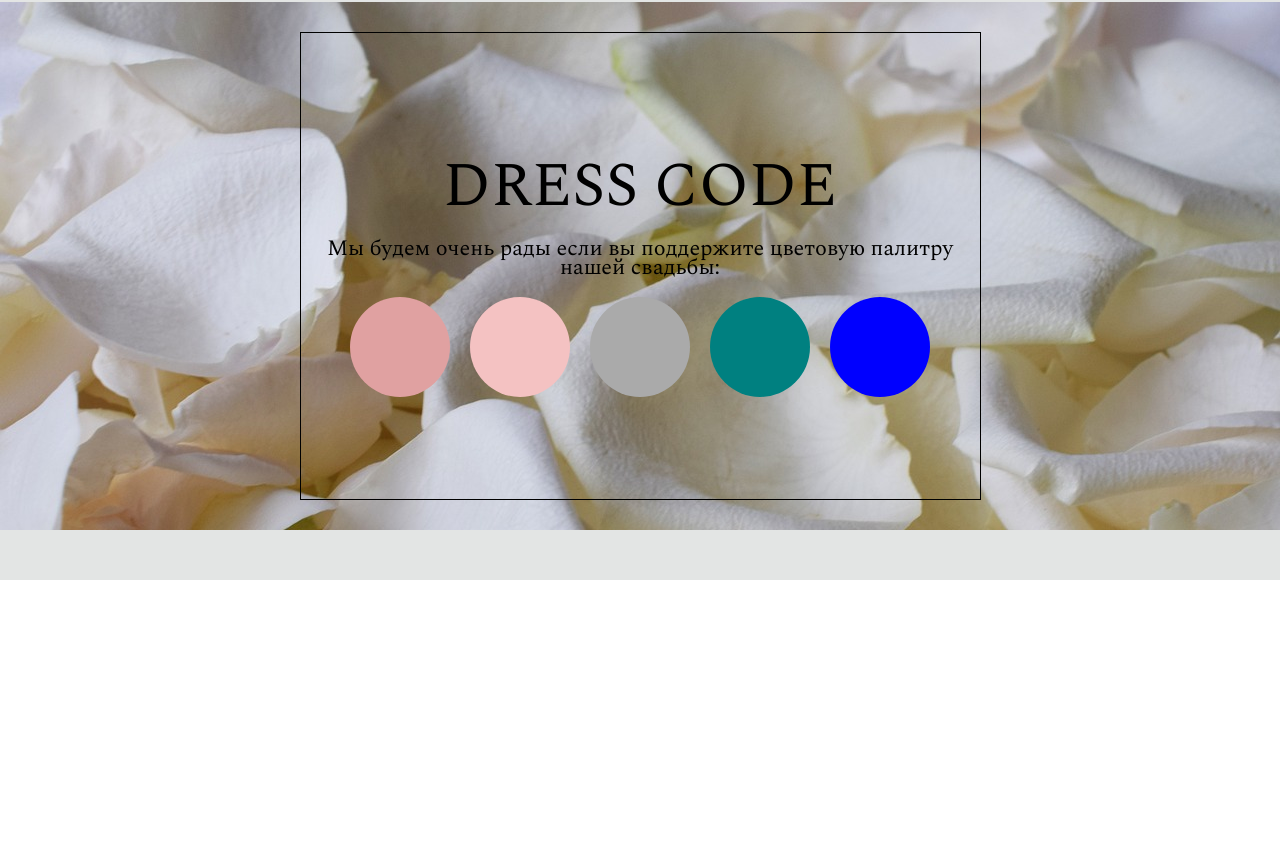
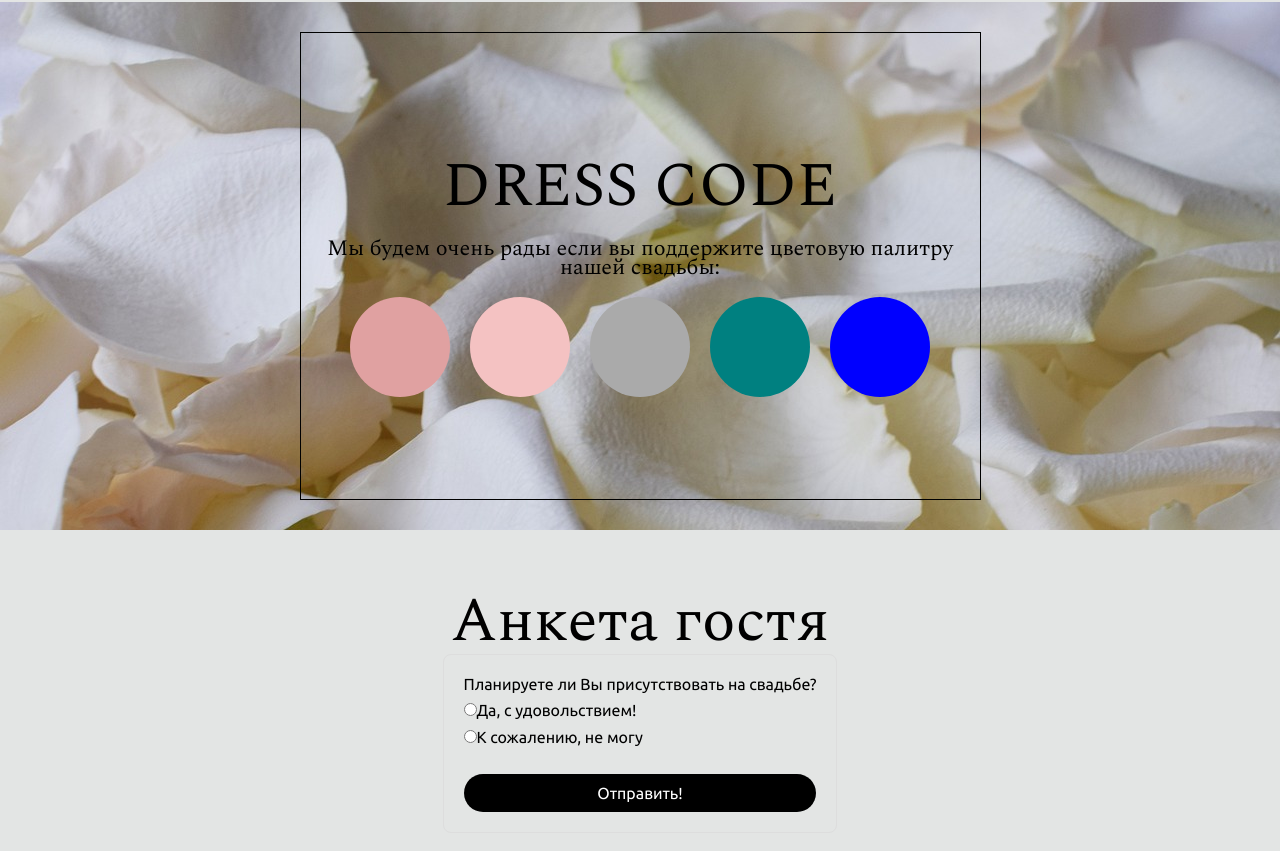
Before and after one commit to timuritodev/wed, a React (Vite) app: page / in a window 1280 px wide. Shown: the part 1912-2763 px from the top of the page. Before the commit the page ends 2492 px from the top, so only its background shows below. Built offline with nearby package versions, Linux system fonts and the light colour scheme.

Commit message:
added formBlock and Popup

```diff
--- /dev/null
+++ b/src/components/FormBlock/FormBlock.css
@@ -0,0 +1,53 @@
+.form-block {
+    padding: 20px;
+    border: 1px solid #ddd;
+    border-radius: 8px;
+    max-width: 600px;
+    margin: auto;
+  }
+
+  .form-block__container {
+    display: flex;
+    flex-direction: column;
+    align-items: center;
+  }
+
+  .form-block__form {
+    width: 100%;
+    display: flex;
+    flex-direction: column;
+  }
+
+  .form-block__field {
+    margin-bottom: 20px;
+  }
+
+  .form-block__field label {
+    display: block;
+    font-weight: normal;
+    margin-bottom: 8px;
+  }
+
+  .form-block__options {
+    display: flex;
+    flex-direction: column;
+  }
+
+  .form-block__options label {
+    margin-bottom: 8px;
+  }
+
+  /* .form-block__input {
+    margin: 0 0 0 10px;
+  } */
+
+  .form-block__submit {
+    padding: 10px 20px;
+    background-color: #000;
+    color: #fff;
+    border: none;
+    border-radius: 4px;
+    cursor: pointer;
+    justify-self: center;
+    border-radius: 50px;
+  }
--- /dev/null
+++ b/src/components/FormBlock/FormBlock.tsx
@@ -0,0 +1,67 @@
+import { ChangeEvent, FC, FormEvent, useState } from "react";
+import "./FormBlock.css";
+import { PopupForm } from "../Popups/PopupWholesale";
+
+interface FormBlockProps {
+  names: string[];
+}
+
+export const FormBlock: FC<FormBlockProps> = ({ names }) => {
+  const [isPopupOpened, setIsPopupOpened] = useState<boolean>(false);
+  const [formData, setFormData] = useState({
+    name: names,
+    attending: "",
+  });
+
+  const handleChange = (e: ChangeEvent<HTMLInputElement>) => {
+    const { name, value } = e.target;
+    setFormData({ ...formData, [name]: value });
+  };
+
+  const handleSubmit = (e: FormEvent) => {
+    e.preventDefault();
+    setIsPopupOpened(true);
+    console.log({ ...formData });
+  };
+
+  return (
+    <div className="form-block">
+      <div className="form-block__container">
+        <form onSubmit={handleSubmit} className="form-block__form">
+          <div className="form-block__field">
+            <label>Планируете ли Вы присутствовать на свадьбе?</label>
+            <div className="form-block__options">
+              <label>
+                <input
+                  type="radio"
+                  name="attending"
+                  value="yes"
+                  checked={formData.attending === "yes"}
+                  onChange={handleChange}
+                  required
+                />
+                Да, с удовольствием!
+              </label>
+              <label>
+                <input
+                  type="radio"
+                  name="attending"
+                  value="no"
+                  className="form-block__input"
+                  checked={formData.attending === "no"}
+                  onChange={handleChange}
+                  required
+                />
+                К сожалению, не могу
+              </label>
+            </div>
+          </div>
+          <button type="submit" className="form-block__submit">
+            Отправить!
+          </button>
+        </form>
+      </div>
+      <PopupForm isOpened={isPopupOpened} setIsOpened={setIsPopupOpened} />
+    </div>
+  );
+};
--- /dev/null
+++ b/src/components/Popups/Popup.css
@@ -0,0 +1,146 @@
+.popup {
+  background-color: rgba(43, 47, 51, 0.4);
+  width: 100vw;
+  min-height: 100vh;
+  position: fixed;
+  top: 0;
+  left: 0;
+  display: flex;
+  flex-direction: column;
+  justify-content: center;
+  align-content: center;
+  z-index: 25;
+  visibility: hidden;
+  opacity: 0;
+  transition: visibility 0.3s, opacity ease 0.3s;
+  overflow: auto;
+}
+
+.popup_opened {
+  visibility: visible;
+  opacity: 1;
+  overflow-y: scroll;
+}
+
+.popup__container {
+  max-width: 620px;
+  box-sizing: border-box;
+  width: 100%;
+  margin: 50px auto 100px;
+  padding: 40px;
+  border-radius: 30px;
+  background-color: #fff;
+  display: flex;
+  flex-direction: column;
+  overflow: hidden;
+  position: relative;
+}
+
+.popup__title {
+  font-size: 30px;
+  line-height: 39px;
+  font-weight: 700;
+  margin: 0;
+}
+
+.popup__text {
+  font-size: 20px;
+  line-height: 26px;
+  font-weight: 400;
+  padding: 0 0 30px 0;
+  margin: 0;
+}
+
+.popup__close {
+  border-radius: 64px;
+  background: #000;
+  border: none;
+  color: var(--White_text, #f6f6f6);
+  font-size: 20px;
+  font-style: normal;
+  font-weight: 400;
+  line-height: normal;
+  max-width: 574px;
+  height: 64px;
+  margin: 16px 0 0 0;
+  cursor: pointer;
+}
+
+.popup__close:hover {
+  color: #0c0c0c;
+}
+
+.body__scroll-lock {
+  height: 100%;
+  overflow: hidden;
+}
+.popup__x-btn {
+  width: 30px;
+  height: 30px;
+  position: absolute;
+  top: 20px;
+  right: 20px;
+  background-color: transparent;
+  background: url("../../images/x-button.svg") center no-repeat;
+  border: none;
+  transition: opacity 0.5s;
+  display: block;
+}
+
+.popup__x-btn:hover {
+  cursor: pointer;
+  opacity: 0.7;
+}
+
+.popup__link {
+  font-family: Ubuntu;
+  font-size: 20px;
+  font-weight: 400;
+  line-height: 23px;
+  letter-spacing: 0em;
+  text-decoration: none;
+  color: #0f100f;
+}
+
+@media screen and (max-width: 767px) {
+  .popup__container {
+    max-width: 320px;
+    border-radius: 20px;
+    padding-bottom: 20px;
+    padding-left: 20px;
+    padding-right: 20px;
+  }
+
+  .popup__link {
+    font-size: 15px;
+  }
+
+  .popup__x-btn {
+    width: 20px;
+    height: 20px;
+    top: 10px;
+    right: 10px;
+  }
+  .popup__close {
+    height: 35px;
+  }
+  .popup__title {
+    font-size: 20px;
+    line-height: normal;
+  }
+
+  .popup__text {
+    font-size: 15px;
+    line-height: normal;
+  }
+  .popup__x-btn {
+    display: block;
+  }
+
+  .popup__close {
+    font-size: 16px;
+    text-decoration: none;
+    margin-top: 20px;
+    margin-bottom: 5px;
+  }
+}
--- /dev/null
+++ b/src/components/Popups/Popup.tsx
@@ -0,0 +1,47 @@
+import { FC, ReactNode, useEffect } from 'react';
+
+import './Popup.css';
+
+interface IPopup {
+	children: ReactNode;
+	isOpened: boolean;
+	setIsOpened: React.Dispatch<React.SetStateAction<boolean>>;
+}
+
+const Popup: FC<IPopup> = ({ children, isOpened, setIsOpened }) => {
+	const handleOverlayClick: React.MouseEventHandler<HTMLDivElement> = (evt) => {
+		if (evt.target === evt.currentTarget) {
+			setIsOpened(false);
+		}
+	};
+
+	useEffect(() => {
+		const handleEscClick = (evt: KeyboardEvent) => {
+			if (evt.key === 'Escape') {
+				setIsOpened(false);
+			}
+		};
+
+		document.addEventListener('keydown', handleEscClick);
+
+		return () => document.removeEventListener('keydown', handleEscClick);
+	}, [setIsOpened]);
+
+	useEffect(() => {
+		const body = document.querySelector('body');
+		if (isOpened) {
+			body?.classList.add('body__scroll-lock');
+		} else body?.classList.remove('body__scroll-lock');
+	}, [isOpened]);
+
+	return (
+		<div
+			className={`popup ${isOpened ? 'popup_opened' : ''}`}
+			onClick={handleOverlayClick}
+		>
+			{children}
+		</div>
+	);
+};
+
+export default Popup;
--- /dev/null
+++ b/src/components/Popups/PopupWholesale.tsx
@@ -0,0 +1,41 @@
+import { FC } from "react";
+import Popup from "./Popup";
+
+interface IChangesSavedPopup {
+  isOpened: boolean;
+  setIsOpened: React.Dispatch<React.SetStateAction<boolean>>;
+}
+
+export const PopupForm: FC<IChangesSavedPopup> = ({
+  isOpened,
+  setIsOpened,
+}) => {
+
+  const handleClickClose = () => {
+    setIsOpened(false);
+  };
+
+  return (
+    <Popup isOpened={isOpened} setIsOpened={setIsOpened}>
+      <div className="popup__container">
+        <button
+          type="button"
+          className="popup__x-btn"
+          onClick={() => setIsOpened(false)}
+        ></button>
+        {/* <h4 className="popup__title profile__title_type_saved-changes">
+          Оптовая страница
+        </h4> */}
+        <p className="popup__text profile__text_type_saved-changes">
+          Ваша форма была успешно отправлена
+        </p>
+        <button
+          className="popup__close popup__close_type_saved-changes"
+          onClick={handleClickClose}
+        >
+          Закрыть
+        </button>
+      </div>
+    </Popup>
+  );
+};
--- a/src/pages/MainPage/MainPage.tsx
+++ b/src/pages/MainPage/MainPage.tsx
@@ -9,6 +9,7 @@ import { ImageBlock } from "../../components/ImageBlock/ImageBlock";
 import { ProgrammList } from "../../components/Programm/ProgrammList";
 import { colors, programm } from "../../utils/constants";
 import { DressCode } from "../../components/DressCode/DressCode";
+import { FormBlock } from "../../components/FormBlock/FormBlock";
 
 export const MainPage: FC = () => {
   const [searchParams, setSearchParams] = useSearchParams();
@@ -47,14 +48,6 @@ export const MainPage: FC = () => {
           провести его в кругу близких и друзей! С большим удовольствием
           приглашаем Вас на нашу свадебную вечеринку, которая состоится:
         </p>
-        {/* <p className="main__description">
-          Один день в этом году станет для нас
-          <br /> особенно важным, и мы хотим провести
-          <br /> его в кругу близких и друзей!
-          <br /> С большим удовольствием приглашаем
-          <br /> Вас на нашу свадебную вечеринку.
-          <br /> которая состоится:
-        </p> */}
         <h4 className="main__date">19 июля 2024 года</h4>
         <Calendar year={2024} month={6} highlightDay={19} />
         <p className="main__description">
@@ -67,6 +60,8 @@ export const MainPage: FC = () => {
         <h1 className="main__title">Программа дня</h1>
         <ProgrammList data={programm} />
         <DressCode colors={colors}/>
+        <h1 className="main__title">Анкета гостя</h1>
+        <FormBlock names={names}/>
       </div>
     </main>
   );
```
Also changed, not shown: src/components/Popups/PopupErrorWholesale.tsx (added, +44 -0 lines), src/images/x-button.svg (added).
